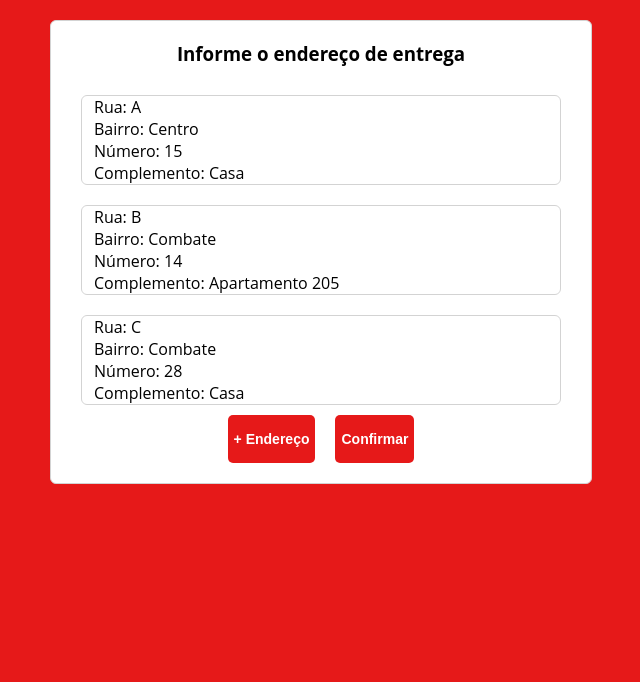
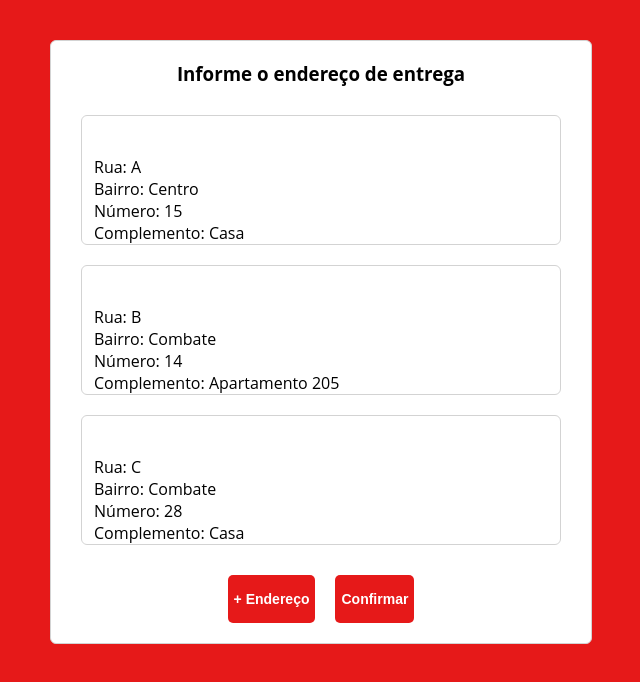
Before and after one commit to vitorreiel/DeliFood, a Vue app: page /address in a window 1280 px wide. Shown: the top 682 px of the page, without its empty margins (319-959 px from the left). Built offline with nearby package versions, Linux system fonts and the light colour scheme.

Commit message:
corrigido

```diff
--- a/src/components/Address.vue
+++ b/src/components/Address.vue
@@ -15,7 +15,7 @@
                     <button class="btn">+ Endereço</button>
                 </router-link>
                 <router-link to="/confirm">
-                    <button class="botao">Confirmar</button>
+                    <button class="botao" @click.>Confirmar</button>
                 </router-link>
             </div>
         </section>
@@ -37,7 +37,7 @@
     export default {
         data() {
             return {
-                addresses: addresses
+                addresses
             }
         },
         methods: { // Função para selecionar o endereço
@@ -59,20 +59,7 @@
         font-family: 'Open Sans', sans-serif;
     }
 
-    div > section.add h3 {
-        text-align: center;
-        margin-top: 0;
-        width: 100%;
-    }
-    div {
-        display: flex;
-        justify-content: center;
-        align-items:flex-start;
-        flex-wrap: wrap;
-        padding: 0;
-    }
-
-    div > section.add{
+    .add {
         display: flex;
         flex-wrap: wrap;
         border: 1px solid lightgrey;
@@ -85,8 +72,13 @@
         background-color: #ffffff;
         border-radius: 6px;
     }
+    .add h3 {
+        text-align: center;
+        margin-top: 0;
+        width: 100%;
+    }
 
-    section.add .address {
+   .address {
         border: 1px solid lightgrey;
         margin: 10px;
         flex: 100%;
@@ -95,11 +87,11 @@
         border-radius: 6px;
     }
 
-    section.add .address.selected {
+    .address.selected {
         border: 2px solid rgb(29, 134, 233);
     }
 
-    section.add .description {
+   .description {
         display: flex;
         flex-direction: column;
         margin-right: auto;
@@ -132,7 +124,6 @@
         width: 100%;
         height: 6vh;
         border-radius: 5px;
-
     }
 
     .botao:hover {
--- a/src/components/Confirm.vue
+++ b/src/components/Confirm.vue
@@ -11,6 +11,7 @@
                     </tr>
                 </thead>
                 <tbody>
+
 
                     <tr v-for="product in products">
                         <template v-if="product.active"> <!-- Se algum produto for selecionado,
--- a/src/views/Login.vue
+++ b/src/views/Login.vue
@@ -14,7 +14,10 @@
     </div>
 </template>
 
-<script></script>
+<script>
+
+
+</script>
 
 <style>
     body {
```
